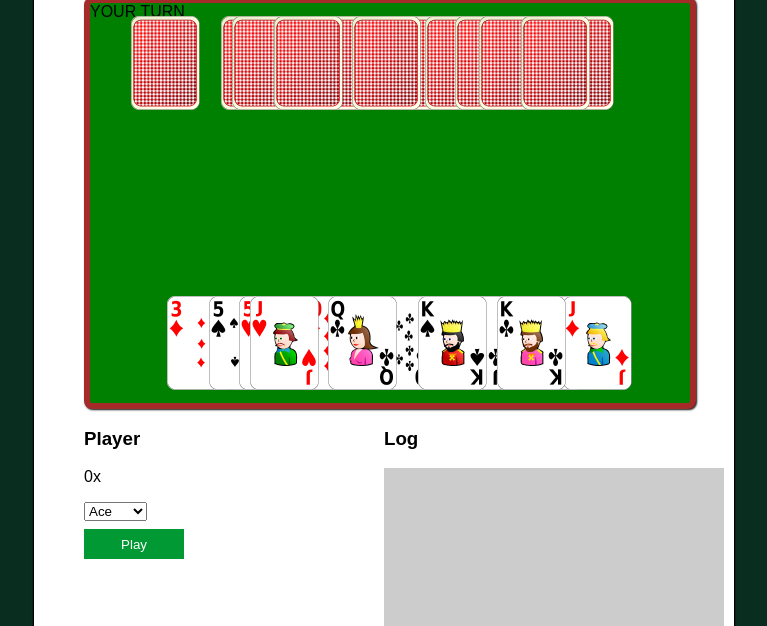
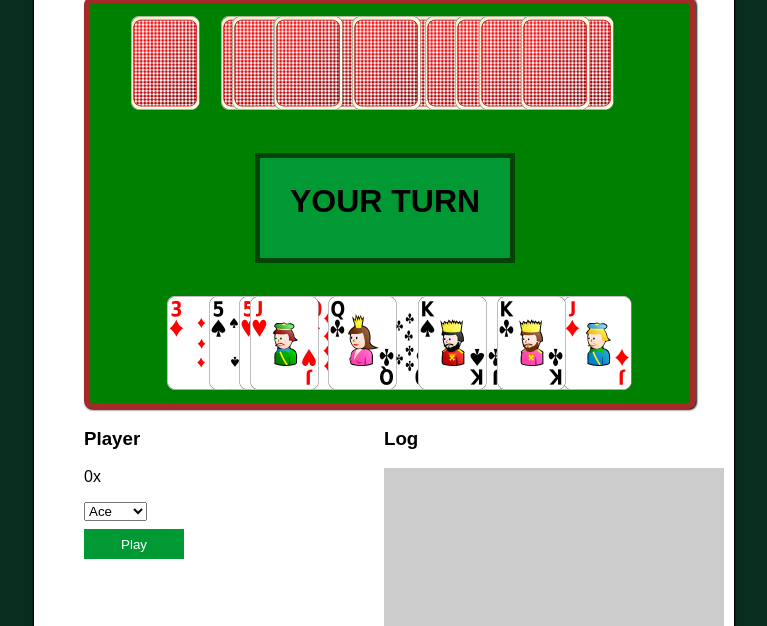
Before and after one commit to tomasantunes/distrust, a plain HTML site: page index.html in a window 1280 px wide. Both pictures are taken after a click on the button "START". Shown: the part 174-800 px from the top of the page, without its empty margins (256-1023 px from the left). Drawn offline with Linux system fonts and the light colour scheme.

Commit message:
Change color of start button

```diff
--- a/style.css
+++ b/style.css
@@ -54,8 +54,15 @@ a:visited {color:blue;}
 
 #start {
 	position: absolute;
-	left:310px;
-	top:170px;
+	left: 310px;
+	top: 165px;
+	width: 150px;
+	height: 50px;
+	font-size: 24px;
+	border: none;
+	outline: 0;
+	background-color: #034208;
+	color: white;
 }
 
 #distrust-label {
@@ -92,6 +99,23 @@ a:visited {color:blue;}
 	font-size: 32px;
 }
 
+#your-turn-label {
+	display: none;
+	position: absolute;
+	width: 200px;
+	height: 50px;
+	left: 165px;
+	top: 150px;
+	padding: 25px;
+	z-index: 10000;
+	background-color: #009933;
+	color: black;
+	border: 5px solid #034208;
+	font-weight: bold;
+	text-align: center;
+	font-size: 32px;
+}
+
 #you-lose-label {
 	display: none;
 	position: absolute;
@@ -108,6 +132,8 @@ a:visited {color:blue;}
 	text-align: center;
 	font-size: 32px;
 }
+
+
 
 #player-play {
 	outline: 0;
```
